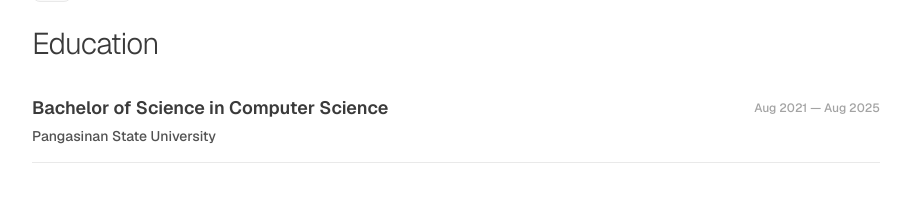
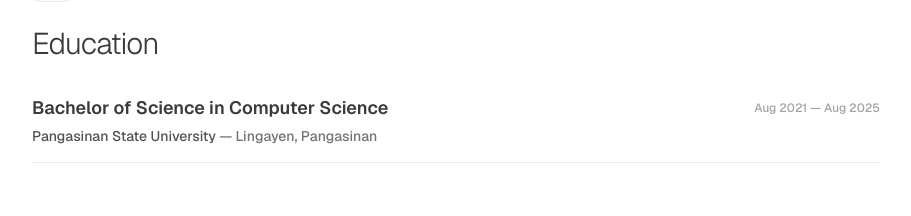
Before and after one commit to NeserxDD/personal-website, a Next.js app: page / in a window 1280 px wide. Shown: the part 2802-3018 px from the top of the page, without its empty margins (184-1095 px from the left). Built offline with nearby package versions, Linux system fonts and the light colour scheme.

Commit message:
feat: add school location to education section

```diff
--- a/app/components/ui/education-card.tsx
+++ b/app/components/ui/education-card.tsx
@@ -5,7 +5,7 @@
 }
 
 export function EducationCard({ education }: EducationCardProps) {
-  const { degree, institution, startDate, endDate, details } = education;
+  const { degree, institution, location, startDate, endDate, details } = education;
 
   const formatDate = (date: string) => {
     const d = new Date(date);
@@ -24,6 +24,12 @@
       </div>
       <p className="mt-1 text-sm font-medium text-gray-700 dark:text-gray-300">
         {institution}
+        {location && (
+          <span className="text-gray-500 dark:text-gray-400">
+            {' — '}
+            {location}
+          </span>
+        )}
       </p>
       {details && (
         <p className="mt-1 text-sm text-gray-500 dark:text-gray-400">
--- a/lib/data/content.ts
+++ b/lib/data/content.ts
@@ -128,10 +128,11 @@
       id: '1',
       degree: 'Bachelor of Science in Computer Science',
       institution: 'Pangasinan State University',
+      location: 'Lingayen, Pangasinan',
       startDate: '2021-08-22',
       endDate: '2025-08-14',
 
-    },
+},
   ],
   certifications: [
       {
--- a/lib/data/types.ts
+++ b/lib/data/types.ts
@@ -32,6 +32,7 @@
   id: string;
   degree: string;
   institution: string;
+  location?: string;
   startDate: string;
   endDate: string;
   details?: string;
```
